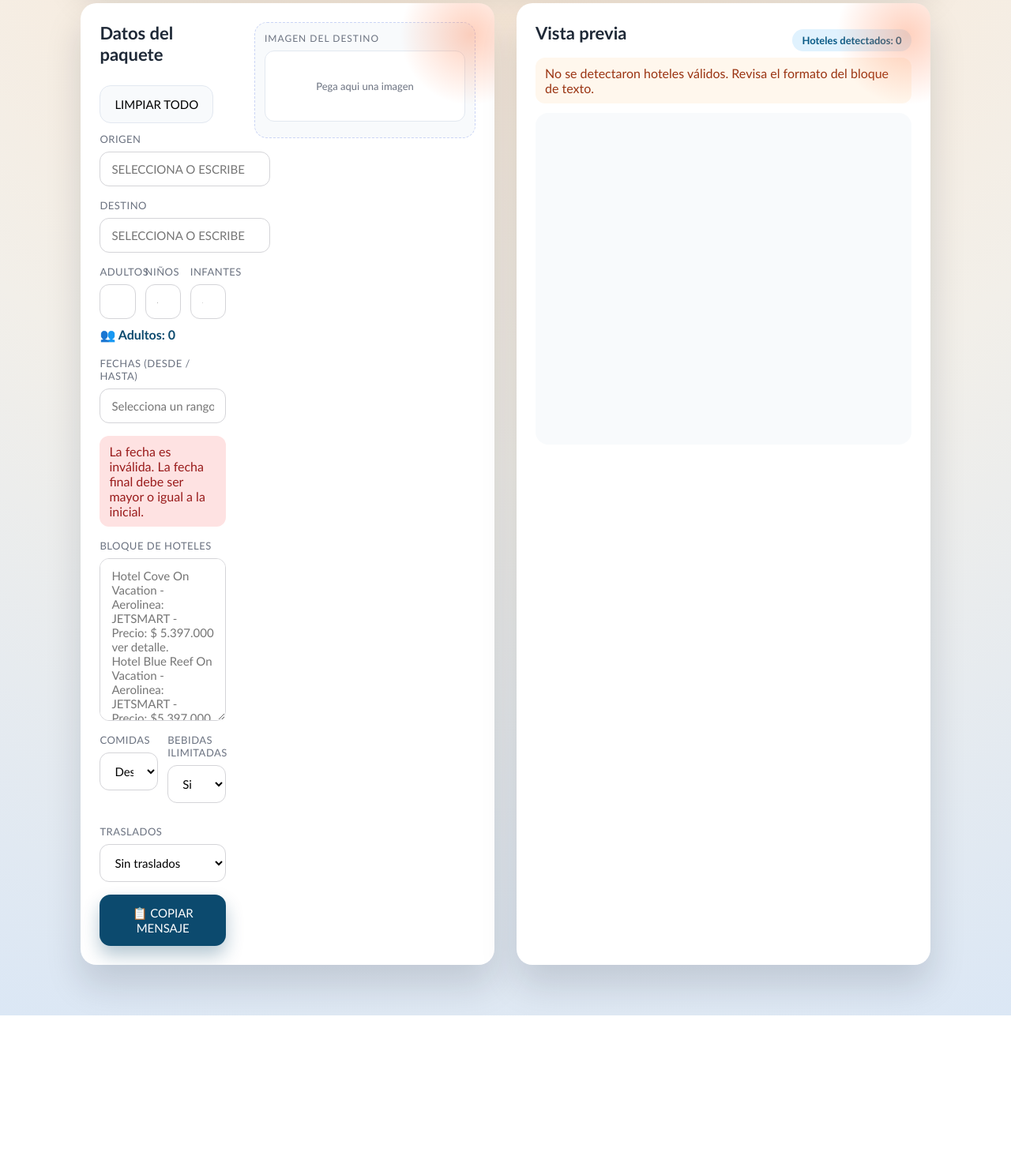
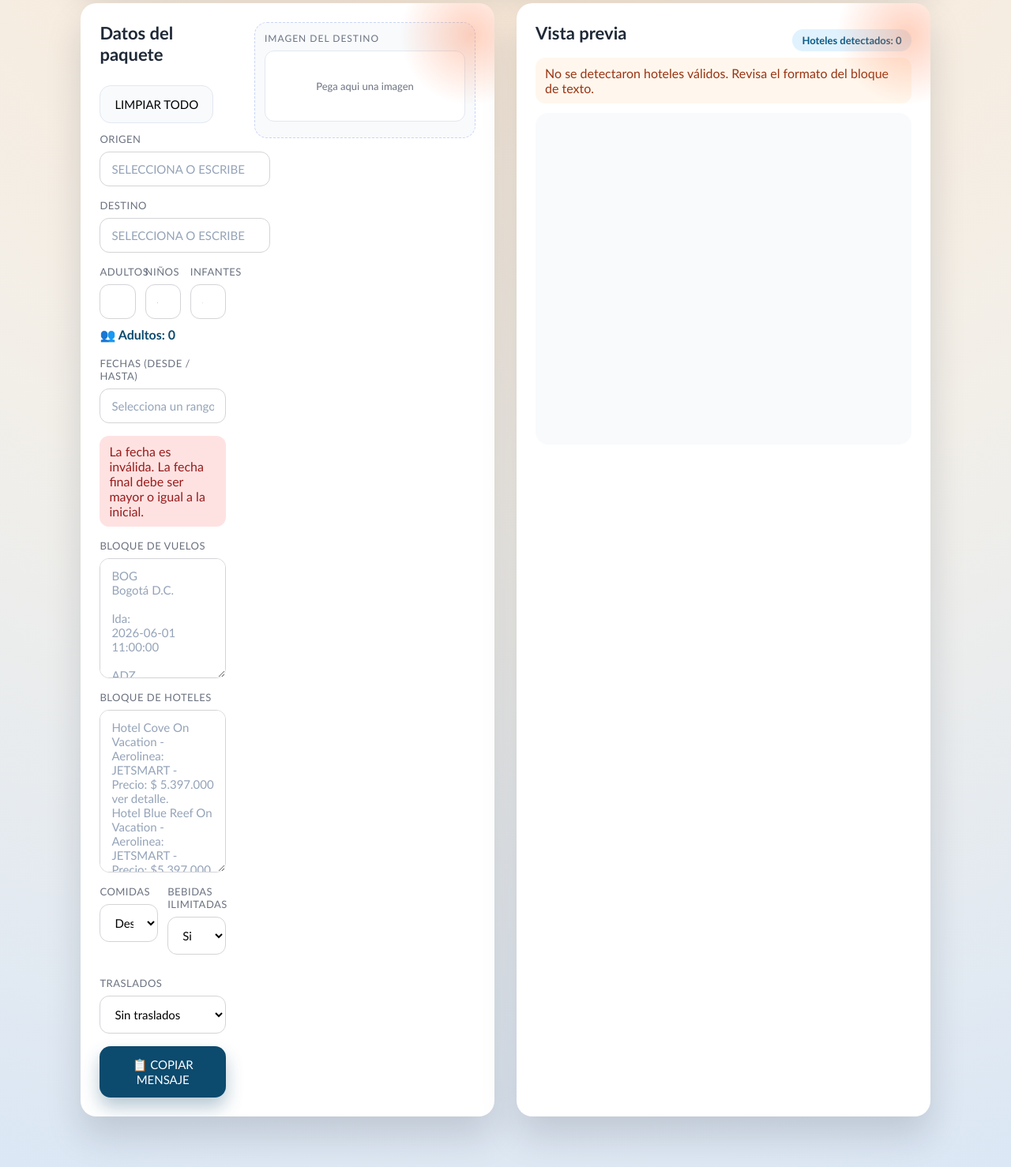
Before and after one commit to JaamayaG/HANDERS, a Flask app: page / in a window 1280 px wide. Shown: the part 389-1867 px from the top of the page at 79% size. Before the commit the page ends 1675 px from the top, so only its background shows below. Run offline with Flask 3, Linux system fonts and the light colour scheme; some libraries are stand-ins or nearby versions.

Commit message:
Actualiza formato de vuelos y placeholders

```diff
--- a/static/app.js
+++ b/static/app.js
@@ -8,6 +8,7 @@
 const toDateInput = document.getElementById("toDate");
 const dateRangeInput = document.getElementById("dateRange");
 const dateRangePicker = document.getElementById("dateRangePicker");
+const flightsInput = document.getElementById("flightsInput");
 const hotelsInput = document.getElementById("hotelsInput");
 const mealsInput = document.getElementById("meals");
 const drinksInput = document.getElementById("drinks");
@@ -203,6 +204,60 @@
   return hotels;
 };
 
+const parseFlightDetails = (input) => {
+  const cleaned = cleanLines(input);
+  let outbound = "";
+  let inbound = "";
+  let flightId = "";
+
+  for (let i = 0; i < cleaned.length; i += 1) {
+    const line = cleaned[i];
+    const normalized = stripDiacritics(line)
+      .toLowerCase()
+      .replace(/\s+/g, " ");
+
+    if (normalized.startsWith("ida")) {
+      outbound = cleaned[i + 1]?.trim() || outbound;
+      continue;
+    }
+
+    if (normalized.startsWith("regreso")) {
+      inbound = cleaned[i + 1]?.trim() || inbound;
+      continue;
+    }
+
+    const idMatch = line.match(/id\s*vuelo\s*:?\s*(.+)$/i);
+    if (idMatch) {
+      flightId = idMatch[1].trim();
+    }
+  }
+
+  return { outbound, inbound, flightId };
+};
+
+const buildFlightText = (details) => {
+  const formatTime = (value) => {
+    if (!value) {
+      return "POR DEFINIR";
+    }
+    const match = value.match(/(\d{1,2}):(\d{2})(?::(\d{2}))?/);
+    if (!match) {
+      return value;
+    }
+    const hours24 = parseInt(match[1], 10);
+    const minutes = match[2];
+    const seconds = match[3] ?? "00";
+    const hours12 = ((hours24 + 11) % 12) + 1;
+    const period = hours24 >= 12 ? "PM" : "AM";
+    return `${String(hours12).padStart(2, "0")}:${minutes}:${seconds} ${period}`;
+  };
+
+  const outbound = formatTime(details.outbound);
+  const inbound = formatTime(details.inbound);
+  const flightId = details.flightId || "POR DEFINIR";
+  return `HORARIO IDA: ${outbound}\nHORARIO REGRESO: ${inbound}\nID VUELO: ${flightId}`;
+};
+
 const parseLodgingHotels = (input) => {
   const cleaned = cleanLines(input);
   const hotels = [];
@@ -234,7 +289,7 @@
   return hotels
     .map(
       (hotel) =>
-        `**${hotel.name}**\n✈️ Aerolínea: ${hotel.airline}\n💰 **${hotel.price} COP**`
+        `**${hotel.name}**\n✈️ Aerolínea: ${hotel.airline}\n💰 TOTAL**${hotel.price} COP**`
     )
     .join("\n________________\n\n");
 };
@@ -325,6 +380,8 @@
   const days = nights + 1;
 
   const hotelsText = buildHotelsText(hotels);
+  const flightDetails = parseFlightDetails(flightsInput?.value || "");
+  const flightsText = buildFlightText(flightDetails);
   const meals = mealsInput.value.trim();
   const drinks = drinksInput.value.trim();
   const transfers = transfersInput.value.trim();
@@ -356,7 +413,7 @@
     ? `\n\n🚐 TRASLADOS INCLUIDOS\n${transfers}`
     : "";
 
-  const message = `🌴 PAQUETE DESDE ${origin} HACIA ${destination} 🌴\n\n${passengerLine}\n${cycleText}\n🏨💰\n\n🏨 Opciones de hotel disponibles:\n\n${hotelsText}\n\n✅ INCLUYE:\n\n✈️ Tiquetes aéreos\nIda y regreso\n\n🏨 Ciclo de ${nights} noches y ${days} días\n\n🍽️ Alimentación: ${meals}\n\n🛏️ PACK HABITACIÓN:\n• Toalla de baño\n• Aseo diario de la habitación\n• Aire acondicionado ❄️${drinksLine}${transfersBlock}`;
+  const message = `🌴 ORIGEN: ${origin}\n🌴 DESTINO: ${destination}\n\n${passengerLine}\n${cycleText}\n\n🏨💰\n\n🏨 Opciones de hotel disponibles:\n\n${hotelsText}\n\n✅ INCLUYE:\n\n✈️ Tiquetes aéreos\n${flightsText}\n\n🏨 Ciclo de ${nights} noches y ${days} días\n\n🍽️ Alimentación: ${meals}\n\n🛏️ PACK HABITACIÓN:\n• Toalla de baño\n• Aseo diario de la habitación\n• Aire acondicionado ❄️${drinksLine}${transfersBlock}`;
 
   messageOutput.textContent = message;
   copyButton.disabled = false;
--- a/static/style.css
+++ b/static/style.css
@@ -320,6 +320,11 @@
   background: #fff;
 }
 
+input::placeholder,
+textarea::placeholder {
+  color: #94a3b8;
+}
+
 select {
   min-height: 48px;
 }
--- a/templates/index.html
+++ b/templates/index.html
@@ -138,6 +138,28 @@
           </div>
 
           <div id="dateError" class="error" role="alert" aria-live="polite"></div>
+
+          <div class="field">
+            <label for="flightsInput">Bloque de vuelos</label>
+            <textarea
+              id="flightsInput"
+              name="flightsInput"
+              rows="7"
+              placeholder="BOG
+Bogotá D.C.
+
+Ida:
+2026-06-01 11:00:00
+
+ADZ
+San Andrés Islas
+
+Regreso:
+2026-06-05 12:00:00
+
+ID Vuelo: 128711"
+            ></textarea>
+          </div>
 
           <div class="field">
             <label for="hotelsInput">Bloque de hoteles</label>
```
